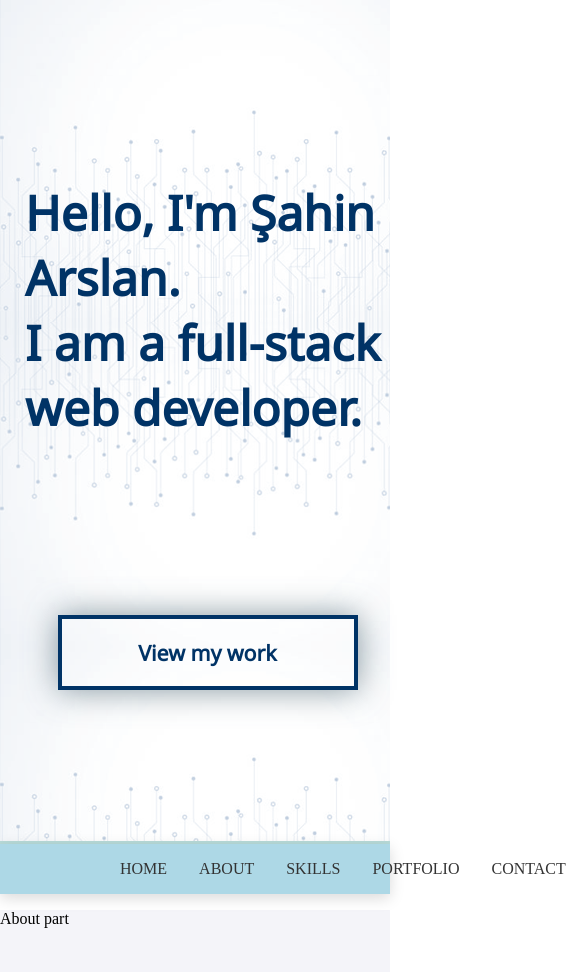
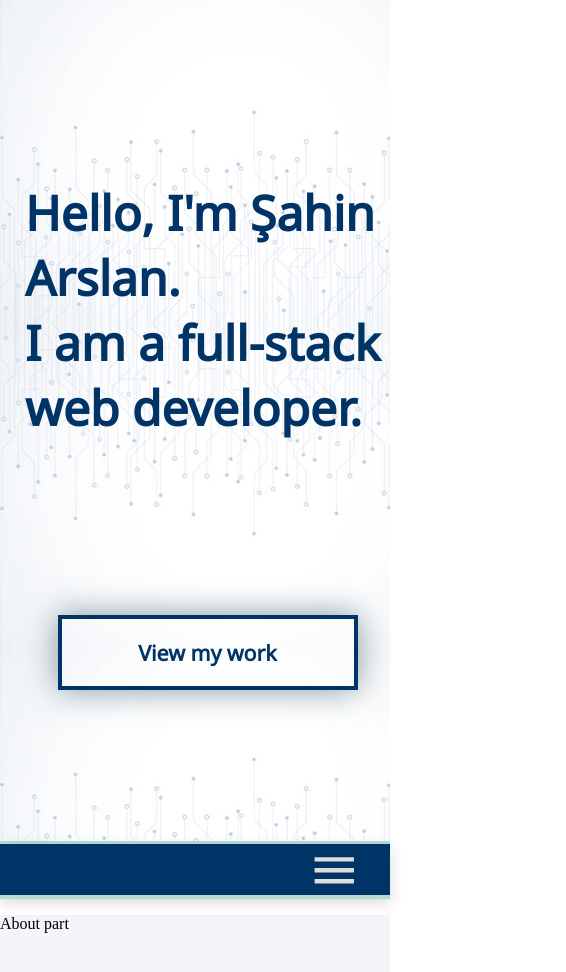
Before and after one commit to problemsolver72221/Personal-portfolio-website-react, a React (Create React App) app: page / in a window 390 px wide. Shown: the top 972 px of the page, 566 px wide, since content can reach past the window. Built offline with nearby package versions, Linux system fonts and the light colour scheme.

Commit message:
applied smooth scroll and responsive navbar

```diff
--- a/src/components/App.js
+++ b/src/components/App.js
@@ -1,7 +1,5 @@
 import React, { Component } from "react";
-import { Link, animateScroll as scroll } from "react-scroll";
 import { recursiveDelay } from "./../utility/typeWriter";
-import Cursor from "./cursor/Cursor";
 import About from "./about/About";
 import Skills from "./skills/Skills";
 import Contact from "./contact/Contact";
@@ -9,6 +7,7 @@ import Portfolio from "./portfolio/Portfolio";
 import Navbar from "./navbar/Navbar";
 import "./App.css";
 import Section from "./common/section";
+import Home from "./home/home";
 
 class App extends Component {
   state = {
@@ -43,25 +42,7 @@ I am a full-stack web developer.`,
     return (
       <div>
         <Section id="home">
-          <div className="hero-header-container">
-            <div className="greeting-container">
-              <div>
-                <pre className="introduction-text">
-                  {typingText}
-                  <Cursor />
-                </pre>
-              </div>
-            </div>
-            <button
-              className={
-                typingText.length === textValue.length
-                  ? "button animate"
-                  : "button"
-              }
-            >
-              View my work
-            </button>
-          </div>
+          <Home typingText={typingText} textValue={textValue} />
         </Section>
         <Navbar />
         <Section id="about">
@@ -76,7 +57,6 @@ I am a full-stack web developer.`,
         <Section id="contact">
           <Contact />
         </Section>
-
         {/* <img className="profile-image" src="/profileWeb.png" alt="profile" /> */}
       </div>
     );
--- /dev/null
+++ b/src/components/home/home.js
@@ -0,0 +1,34 @@
+import React from "react";
+import { Link } from "react-scroll";
+import Cursor from "./../cursor/Cursor";
+
+const Home = ({ typingText, textValue }) => {
+  return (
+    <div className="hero-header-container">
+      <div className="greeting-container">
+        <div>
+          <pre className="introduction-text">
+            {typingText}
+            <Cursor />
+          </pre>
+        </div>
+      </div>
+
+      <div style={{ justifySelf: "center" }}>
+        <Link to="about" spy={true} smooth={true} offset={-70} duration={500}>
+          <button
+            className={
+              typingText.length === textValue.length
+                ? "button animate"
+                : "button"
+            }
+          >
+            View my work
+          </button>
+        </Link>
+      </div>
+    </div>
+  );
+};
+
+export default Home;
--- a/src/components/navbar/Navbar.css
+++ b/src/components/navbar/Navbar.css
@@ -1,11 +1,12 @@
 .nav {
-  background-color: lightblue;
+  background-color: #003366;
   position: sticky;
-  top: 0px;
+  top: 0;
   width: 100%;
-  height: 50px;
+  height: 55px;
   z-index: 1000;
   box-shadow: 0 4px 14px 0 rgba(0, 0, 0, 0.15);
+  border-bottom: 4px solid #b8dbd9;
 }
 
 .nav-logo {
@@ -17,9 +18,11 @@
   cursor: pointer;
 }
 
-.nav .nav-content {
-  max-width: 900px;
-  padding: 0rem 3rem;
+/* .nav .nav-content { */
+
+.nav-content {
+  /* max-width: 900px; */
+  /* padding: 0rem 3rem; */
   margin: 0 auto;
   display: flex;
   justify-content: space-between;
@@ -27,13 +30,77 @@
   height: 100%;
 }
 
+/* .nav .nav-content-collapsed { */
+
+.nav-content-collapsed {
+  margin: 0 auto;
+  display: flex;
+  justify-content: space-between;
+  height: 100%;
+}
+
+/* .nav-items {
+  list-style: none;
+} */
+
+.nav-items-collapsed {
+  width: 100%;
+  /* position: relative; */
+  /* z-index: 10; */
+  padding: 0;
+  margin-top: 55px;
+}
+
 .nav-item {
   display: inline;
-  margin-left: 2rem;
-  color: #333;
+  margin: 0 20px 0 20px;
+  padding: initial;
+  color: white;
+  font-family: "Noto Sans";
+  font-weight: 500;
+}
+
+.nav-item-collapsed {
+  height: 60px;
+  background-color: #194775;
+  padding-left: 40px;
+  color: white;
+  font-family: "Noto Sans";
+  font-weight: 500;
+  display: flex;
+  justify-content: center;
+  flex-direction: column;
+  cursor: pointer;
 }
 
 .nav-item:hover {
-  color: black;
+  color: #b8dbd9;
   cursor: pointer;
 }
+
+.active {
+  color: #b8dbd9;
+  font-weight: 500;
+}
+
+.hamburger-button {
+  position: absolute;
+  right: 3vw;
+  margin: auto 0;
+  width: 70px;
+  top: 0;
+  cursor: pointer;
+  z-index: 11;
+  display: none;
+  /* display: inline-block; */
+}
+
+@media screen and (max-width: 600px) {
+  .nav-items {
+    display: none;
+  }
+
+  .hamburger-button {
+    display: inline-block;
+  }
+}
--- a/src/components/navbar/Navbar.js
+++ b/src/components/navbar/Navbar.js
@@ -1,19 +1,62 @@
 import React, { Component } from "react";
 import { Link, animateScroll as scroll } from "react-scroll";
 import "./Navbar.css";
+import NavMenuIcon from "./../common/navMenuIcon";
 
 class Navbar extends Component {
+  constructor(props) {
+    super(props);
+
+    this.collapserRef = React.createRef();
+    this.state = {
+      menuOpen: false
+    };
+  }
+
+  componentDidMount() {
+    console.log(this.collapserRef);
+    console.log(this.state);
+  }
+
   scrollToTop = () => {
     scroll.scrollToTop();
   };
 
+  menuCollapser = () => {
+    let { menuOpen } = this.state;
+    !menuOpen ? (menuOpen = true) : (menuOpen = false);
+    this.setState({ menuOpen });
+    console.log(this.state);
+  };
+
+  menuClose = () => {
+    let { menuOpen } = this.state;
+    menuOpen = false;
+    this.setState({ menuOpen });
+  };
+
+  getClass = () => {
+    const { menuOpen } = this.state;
+    if (menuOpen) {
+      return "-collapsed";
+    } else {
+      return "";
+    }
+  };
+
   render() {
+    const collapseOrNot = this.getClass();
     return (
-      <nav className="nav" id="navbar">
-        <div className="nav-content">
-          <ul className="nav-items">
-            <li className="nav-item">
+      <div className="nav">
+        <div className="hamburger-button" onClick={this.menuCollapser}>
+          <NavMenuIcon />
+        </div>
+        <nav id="navbar">
+          <div className={`nav-content${collapseOrNot}`}>
+            <ul className={`nav-items${collapseOrNot}`}>
+              <li className={`nav-item${collapseOrNot}`}>
                 <Link
+                  onClick={this.menuClose}
                   activeClass="active"
                   to="home"
                   spy={true}
@@ -24,8 +67,9 @@ class Navbar extends Component {
                   HOME
                 </Link>
               </li>
-            <li className="nav-item">
+              <li className={`nav-item${collapseOrNot}`}>
                 <Link
+                  onClick={this.menuClose}
                   activeClass="active"
                   to="about"
                   spy={true}
@@ -36,8 +80,9 @@ class Navbar extends Component {
                   ABOUT
                 </Link>
               </li>
-            <li className="nav-item">
+              <li className={`nav-item${collapseOrNot}`}>
                 <Link
+                  onClick={this.menuClose}
                   activeClass="active"
                   to="skills"
                   spy={true}
@@ -48,8 +93,9 @@ class Navbar extends Component {
                   SKILLS
                 </Link>
               </li>
-            <li className="nav-item">
+              <li className={`nav-item${collapseOrNot}`}>
                 <Link
+                  onClick={this.menuClose}
                   activeClass="active"
                   to="portfolio"
                   spy={true}
@@ -60,8 +106,9 @@ class Navbar extends Component {
                   PORTFOLIO
                 </Link>
               </li>
-            <li className="nav-item">
+              <li className={`nav-item${collapseOrNot}`}>
                 <Link
+                  onClick={this.menuClose}
                   activeClass="active"
                   to="contact"
                   spy={true}
@@ -75,6 +122,7 @@ class Navbar extends Component {
             </ul>
           </div>
         </nav>
+      </div>
     );
   }
 }
```
Lines whose indentation alone changed are shown as unchanged.
